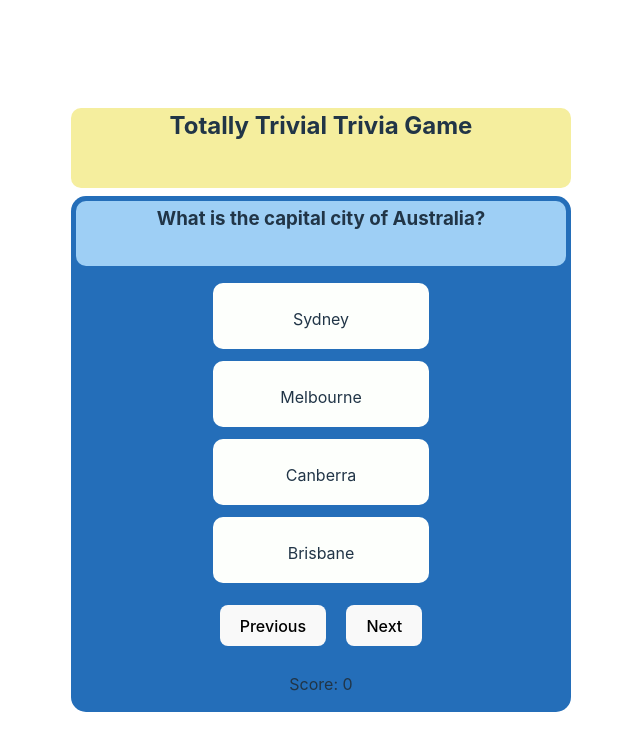
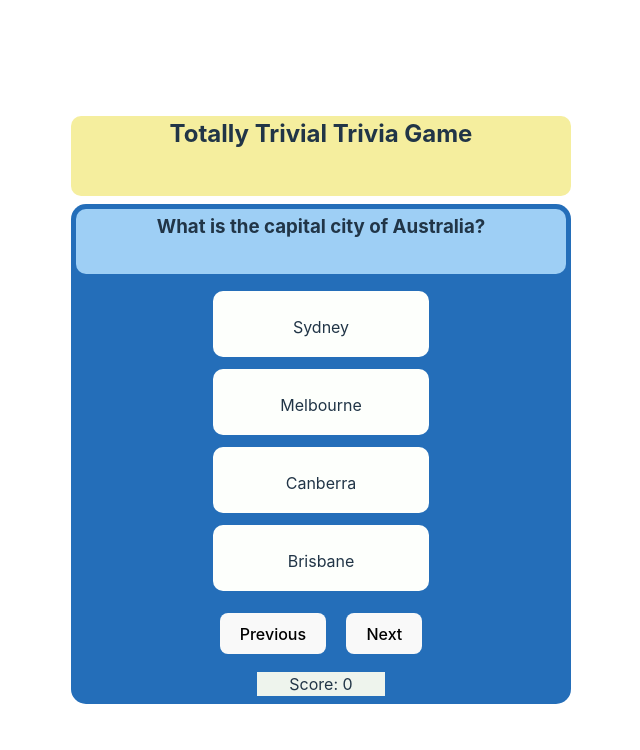
Before and after one commit to russllist/react-trivia, a React (Vite) app: page / in a window 1280 px wide. Both pictures are taken after a click on the button "Begin". Shown: the top 750 px of the page, without its empty margins (319-959 px from the left). Built offline with nearby package versions, Linux system fonts and the light colour scheme.

Commit message:
Add contrast to score text

```diff
--- a/src/App.css
+++ b/src/App.css
@@ -41,13 +41,15 @@
 }
 
 .answercard:hover{
-  filter: drop-shadow(0 0 .5em white);
+  filter: drop-shadow(0 0 .5em #EEF4ED);
 }
 
 button{
   margin: 10px;
 }
 
-p{
-  vertical-align:middle;
+#score{
+  margin:0.5em auto;
+  width: 8em;
+  background-color: #EEF4ED;
 }
--- a/src/Game.jsx
+++ b/src/Game.jsx
@@ -77,7 +77,7 @@ function Game({ questions }) {
             <button onClick={handleClickNext}>Next</button>
           </div>
           <div className="counter">
-            <p>Score: {score}</p>
+            <p id="score">Score: {score}</p>
           </div>
         </div>
       )}
```
